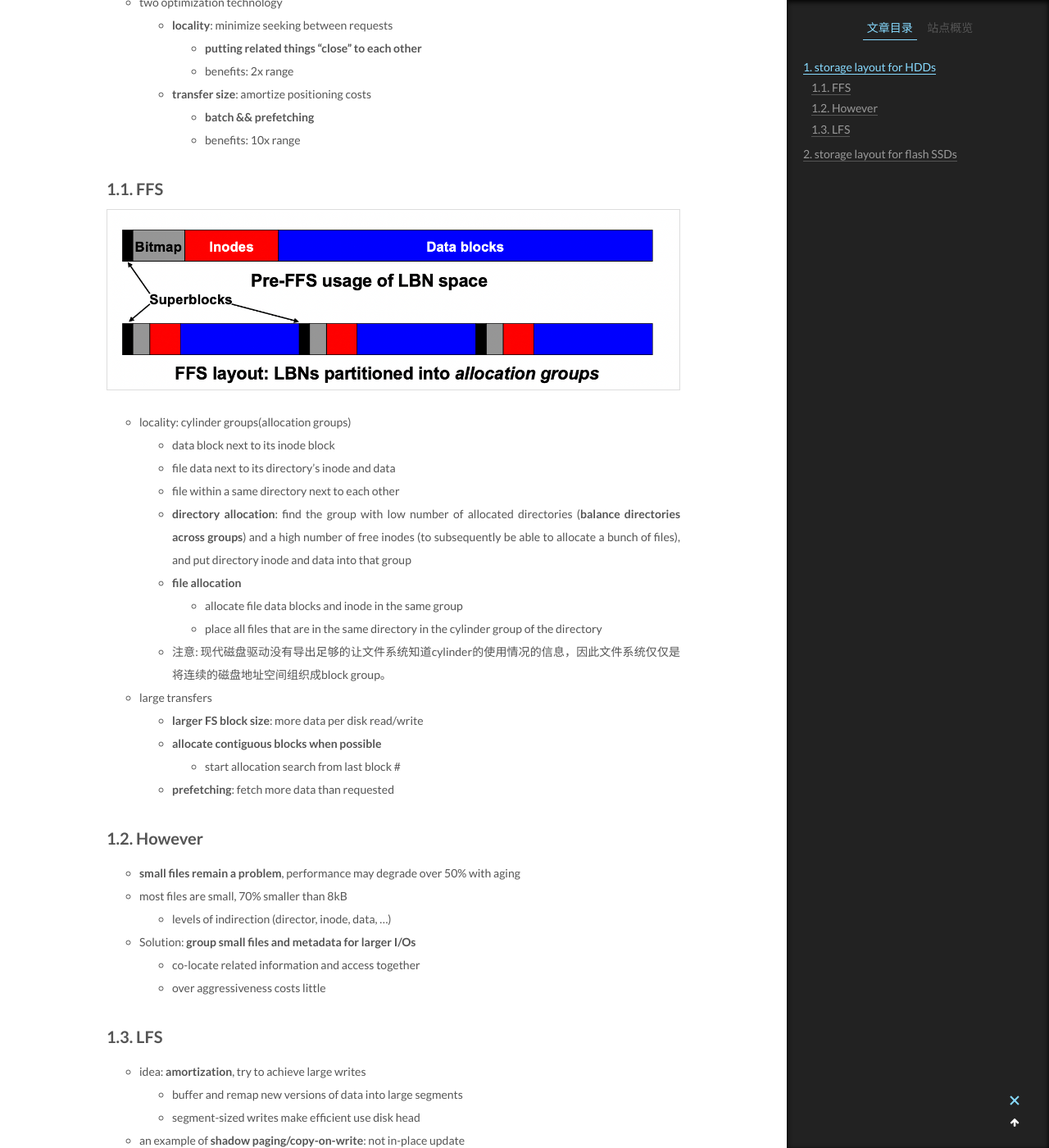
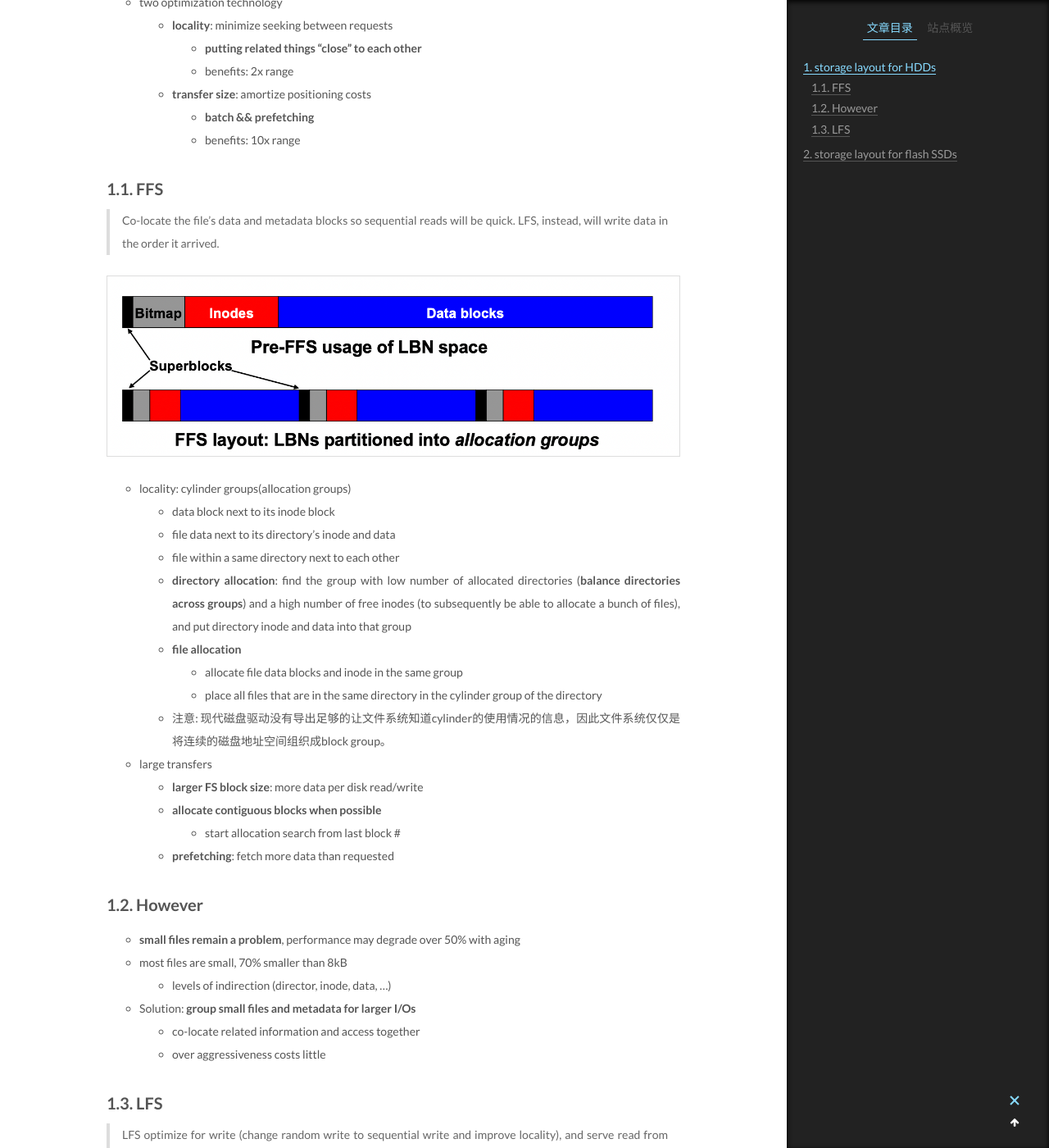
Before and after one commit to Willendless/willendless.github.io, a Jekyll site: the page built from _posts/2021-9-29-存储系统（三）.md, in a window 1280 px wide and 1400 px high, scrolled down 1057 px. Shown: the whole window at 82% size. Built offline with Jekyll 4.4.1, drawn with Linux system fonts in a browser that asks for light colours; comment, search, counter and statistics services are not loaded; some of the changed text lies outside the part shown.

Commit message:
feat: update post

```diff
--- a/_posts/2021-9-29-存储系统（三）.md
+++ b/_posts/2021-9-29-存储系统（三）.md
@@ -33,6 +33,8 @@ tags:
 
 ### 1.1. FFS
 
+> Co-locate the file's data and metadata blocks so sequential reads will be quick. LFS, instead, will write data in the order it arrived.
+
 ![](/assets/images/ss/3-2.png)
 
 + locality: cylinder groups(allocation groups)
@@ -60,6 +62,8 @@ tags:
   + over aggressiveness costs little
 
 ### 1.3. LFS
+
+> LFS optimize for write (change random write to sequential write and improve locality), and serve read from large cache.
 
 + idea: **amortization**, try to achieve large writes
   + buffer and remap new versions of data into large segments
```
